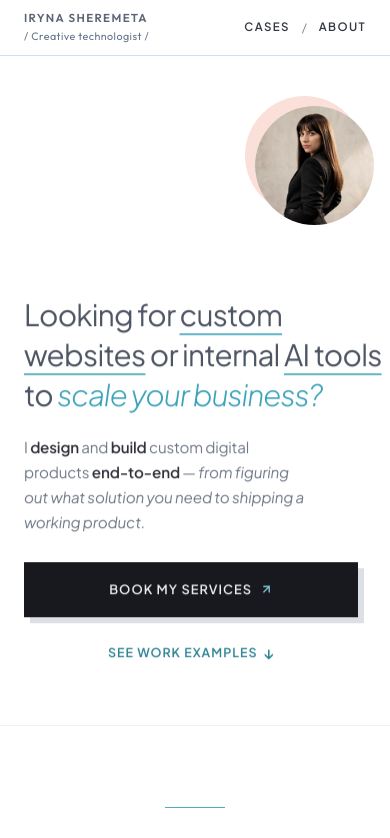
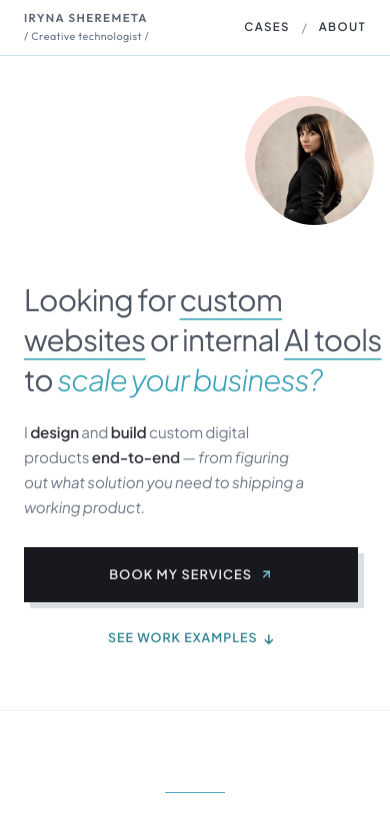
Before and after one commit to Irene2828/porfoliojuly, a Next.js app: page / in a window 390 px wide. Shown: the top 838 px of the page. Built offline with nearby package versions, Linux system fonts and the light colour scheme; no server answers; the database is empty.

Commit message:
style: mobile hero — reduce avatar-to-headline gap by 30%

```diff
--- a/src/app/components/Hero.css
+++ b/src/app/components/Hero.css
@@ -2015,11 +2015,11 @@
      неврахований gap і давав зайвий відступ.) */
   .v2-theme .hero-container,
   .hero-container {
-    gap: 2.5rem !important;
+    gap: 1.75rem !important;
   }
   .v2-theme .hero-image-wrapper,
   .hero-image-wrapper {
-    margin-bottom: 10px !important;
+    margin-bottom: 7px !important;
     padding-bottom: 0 !important;
   }
 }
```
